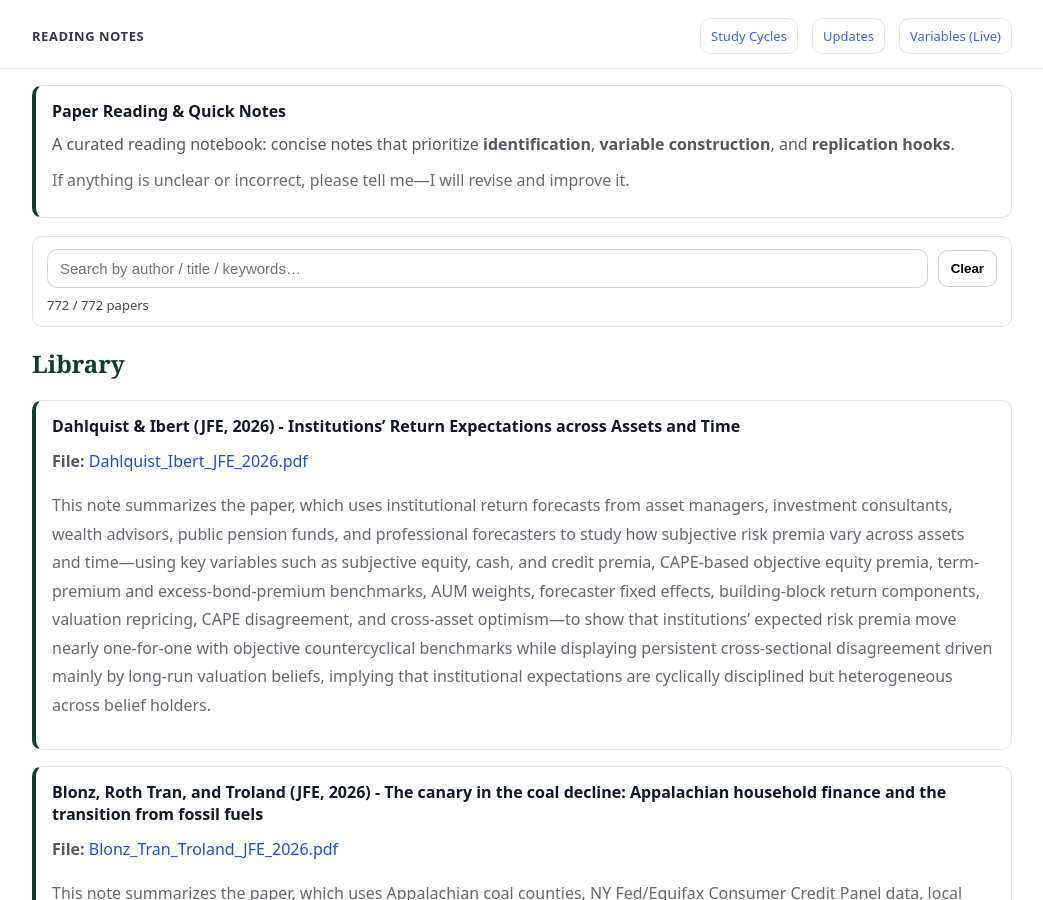
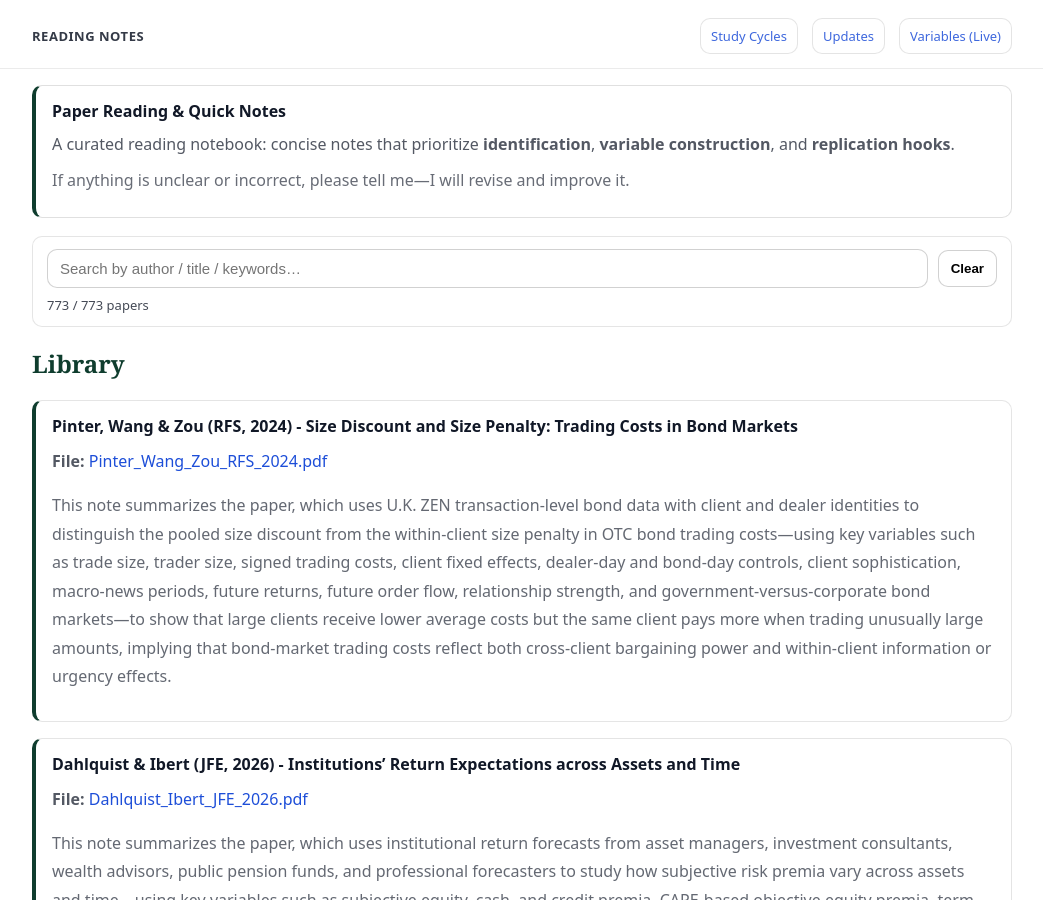
Before and after one commit to yaxinzn/study-archive, a Jekyll site: the page built from reading/index.md, in a window 1280 px wide and 900 px high. Shown: the whole window, without its empty margins (118-1161 px from the left). Built offline with Jekyll 4.4.1, drawn with Linux system fonts in a browser that asks for light colours.

Commit message:
Reading: add/update Pinter_Wang_Zou_RFS_2024.pdf

```diff
--- a/_data/reading.yml
+++ b/_data/reading.yml
@@ -1,3 +1,7 @@
+- title: "Pinter, Wang & Zou (RFS, 2024) - Size Discount and Size Penalty: Trading Costs in Bond Markets"
+  file: "Pinter_Wang_Zou_RFS_2024.pdf"
+  desc: "This note summarizes the paper, which uses U.K. ZEN transaction-level bond data with client and dealer identities to distinguish the pooled size discount from the within-client size penalty in OTC bond trading costs—using key variables such as trade size, trader size, signed trading costs, client fixed effects, dealer-day and bond-day controls, client sophistication, macro-news periods, future returns, future order flow, relationship strength, and government-versus-corporate bond markets—to show that large clients receive lower average costs but the same client pays more when trading unusually large amounts, implying that bond-market trading costs reflect both cross-client bargaining power and within-client information or urgency effects."
+
 - title: "Dahlquist & Ibert (JFE, 2026) - Institutions’ Return Expectations across Assets and Time"
   file: "Dahlquist_Ibert_JFE_2026.pdf"
   desc: "This note summarizes the paper, which uses institutional return forecasts from asset managers, investment consultants, wealth advisors, public pension funds, and professional forecasters to study how subjective risk premia vary across assets and time—using key variables such as subjective equity, cash, and credit premia, CAPE-based objective equity premia, term-premium and excess-bond-premium benchmarks, AUM weights, forecaster fixed effects, building-block return components, valuation repricing, CAPE disagreement, and cross-asset optimism—to show that institutions’ expected risk premia move nearly one-for-one with objective countercyclical benchmarks while displaying persistent cross-sectional disagreement driven mainly by long-run valuation beliefs, implying that institutional expectations are cyclically disciplined but heterogeneous across belief holders."
```
Also changed, not shown: 1 other file.
